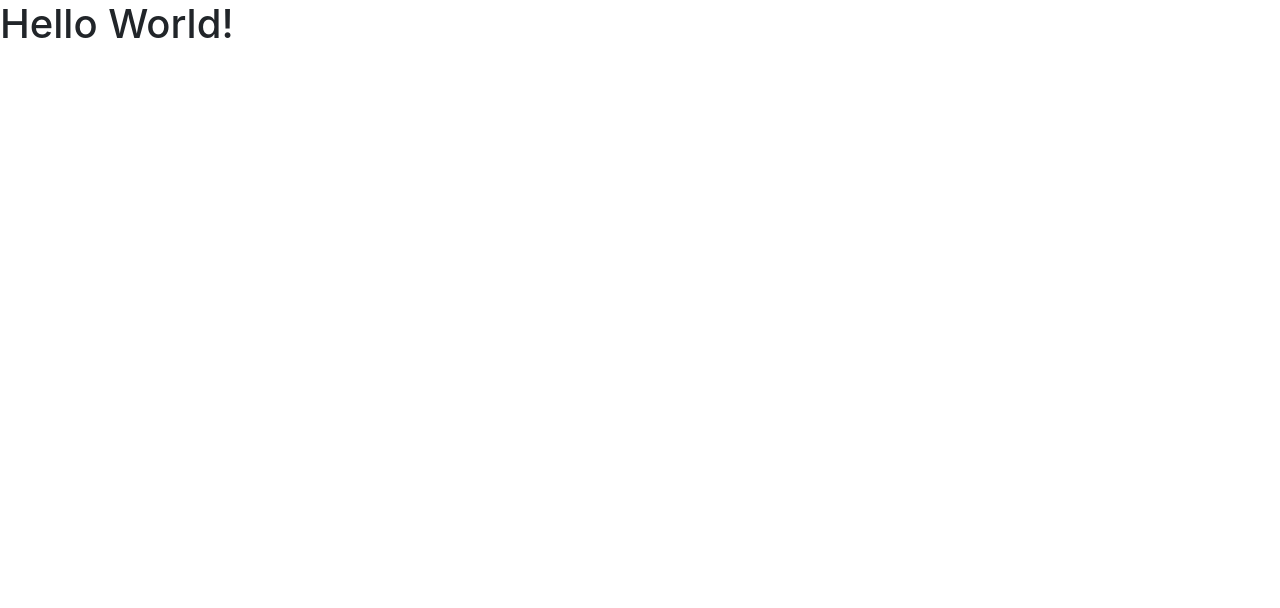
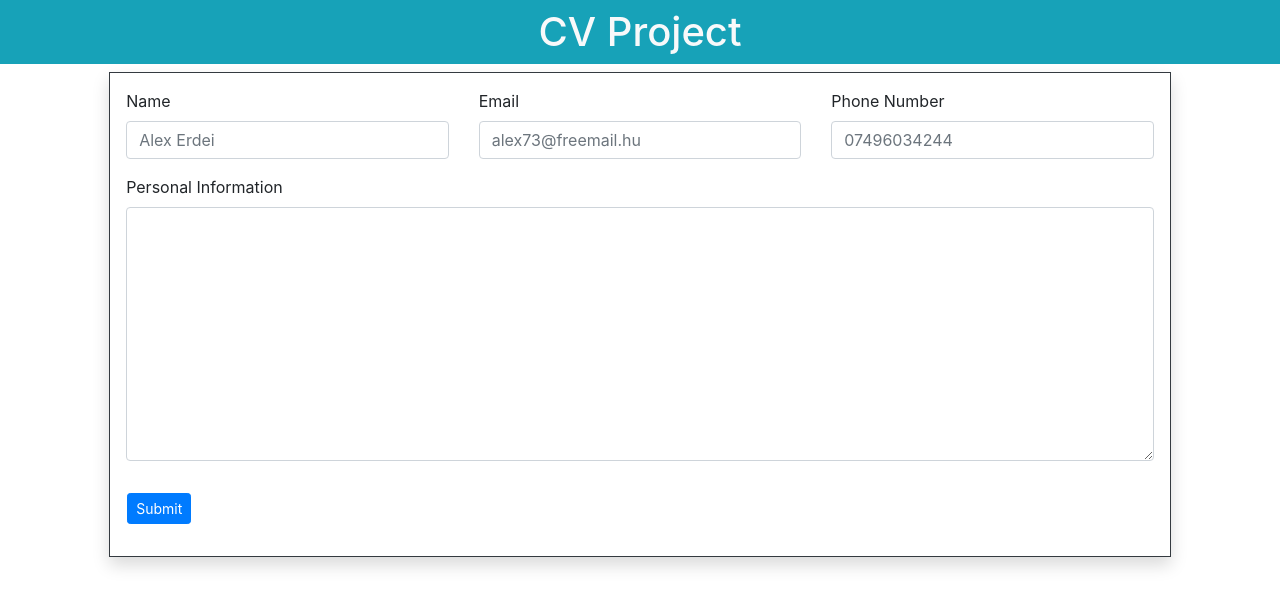
Before and after one commit to AlexErdei73/cv-project-hooks, a React (Create React App) app: page / in a window 1280 px wide. Shown: the top 608 px of the page. Built offline with nearby package versions, Linux system fonts and the light colour scheme.

Commit message:
make general information form

```diff
--- a/src/App.js
+++ b/src/App.js
@@ -1,9 +1,20 @@
 import React, { Component } from "react";
+import GeneralInformation from "./components/generalInformation";
 
 class App extends Component {
   state = {};
   render() {
-    return <h1>Hello World!</h1>;
+    return (
+      <div>
+        <h1 className="bg-info text-center text-light p-2">CV Project</h1>
+        <div className="row ">
+          <div className="col-1"></div>
+          <div className="col-10">
+            <GeneralInformation />
+          </div>
+        </div>
+      </div>
+    );
   }
 }
 
--- /dev/null
+++ b/src/components/generalInformation.jsx
@@ -0,0 +1,59 @@
+import React, { Component } from "react";
+
+class GeneralInformation extends Component {
+  state = {};
+  render() {
+    return (
+      <form className="p-3 border border-dark shadow">
+        <div className="row">
+          <div className="form-group col-md-4">
+            <label htmlFor="name">Name</label>
+            <input
+              type="text"
+              className="form-control"
+              id="name"
+              placeholder="Alex Erdei"
+            />
+          </div>
+          <div className="form-group col-md-4">
+            <label htmlFor="email">Email</label>
+            <input
+              type="text"
+              className="form-control"
+              id="email"
+              placeholder="alex73@freemail.hu"
+            />
+          </div>
+          <div className="form-group col-md-4">
+            <label htmlFor="phone">Phone Number</label>
+            <input
+              type="text"
+              className="form-control"
+              id="phone"
+              placeholder="07496034244"
+            />
+          </div>
+        </div>
+        <div className="row">
+          <div className="form-group col-md-12">
+            <label htmlFor="personalInformation">Personal Information</label>
+            <textarea
+              className="form-control"
+              name="personalInformation"
+              id="personalInformation"
+              cols="30"
+              rows="10"
+            ></textarea>
+          </div>
+        </div>
+        <div className="row">
+          <button type="submit" className="btn btn-primary btn-sm m-3">
+            Submit
+          </button>
+        </div>
+      </form>
+    );
+  }
+}
+
+export default GeneralInformation;
```
